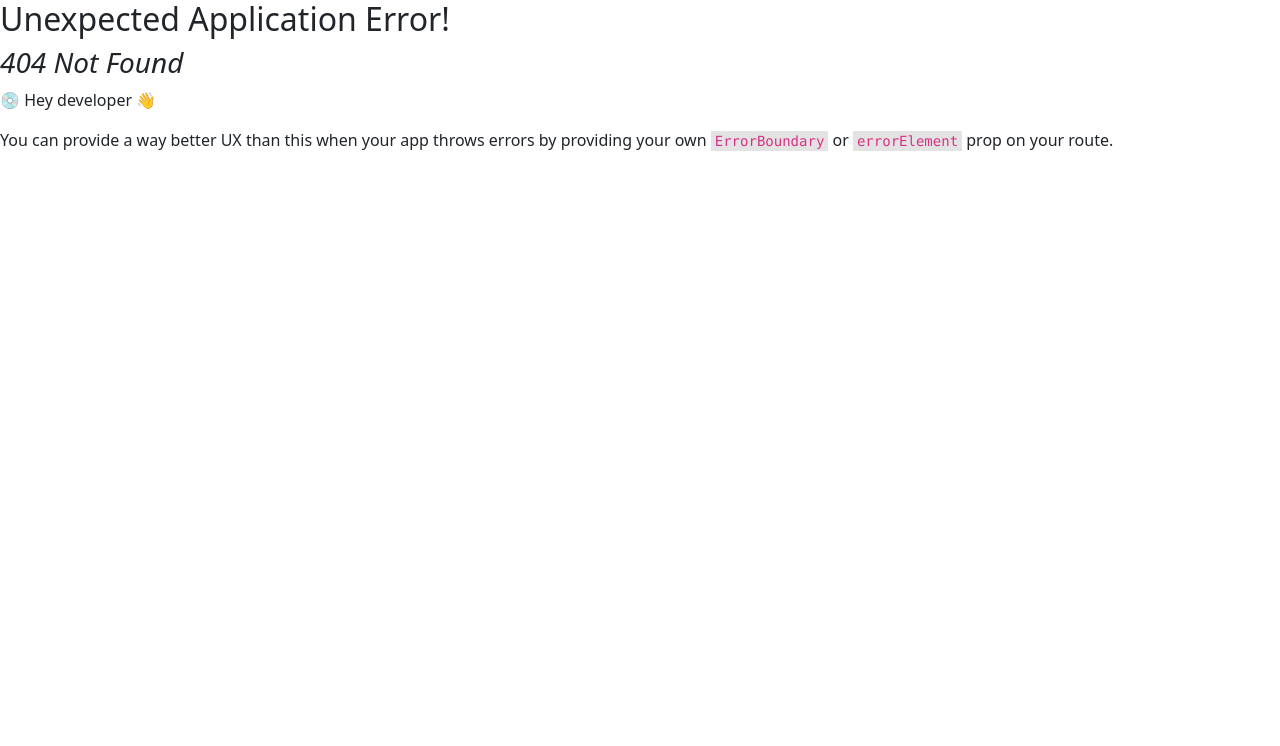
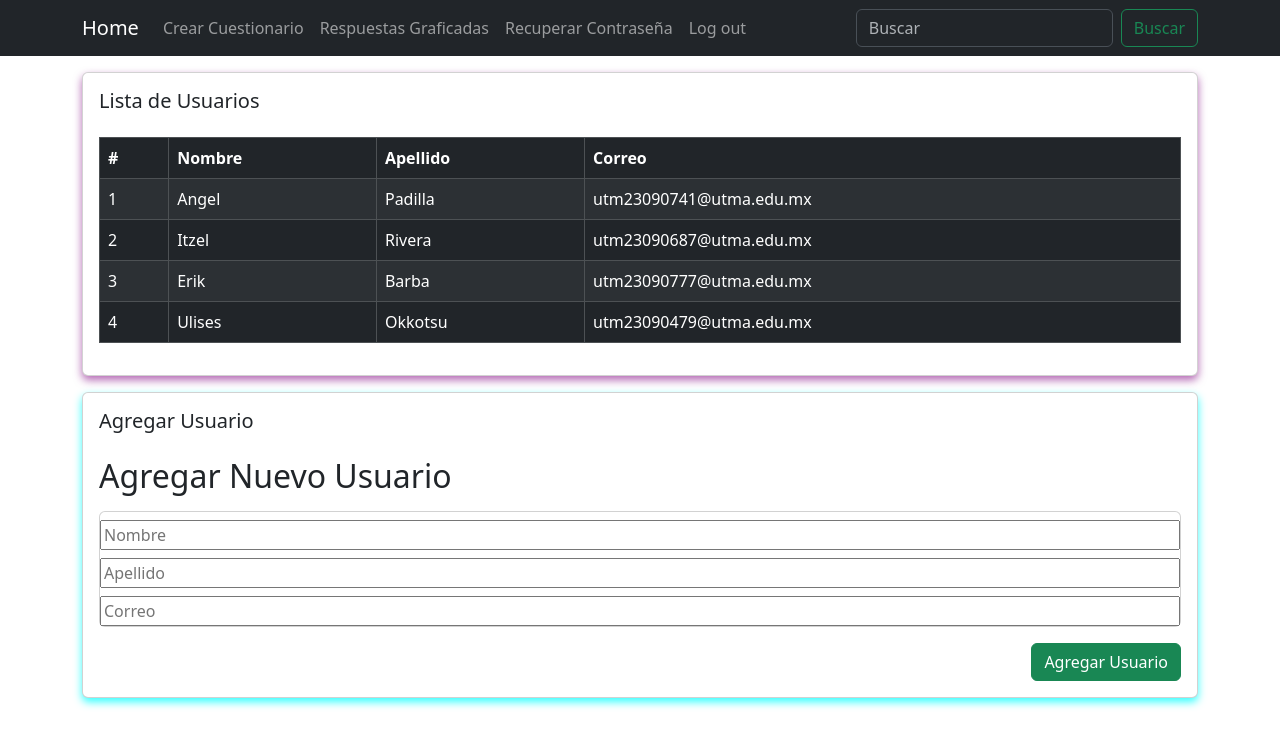
Before and after one commit to Ulises-Waler/Cuestionarios, a React (Create React App) app: page /list-users in a window 1280 px wide. Before the commit this address had no page. Shown: the top 746 px of the page. Built offline with nearby package versions, Linux system fonts and the light colour scheme; the HTML template or start-up script is replaced by a standard one.

Commit message:
Rutas protegidas base a los roles de usuarios.

```diff
--- a/package.json
+++ b/package.json
@@ -7,9 +7,11 @@
     "@testing-library/react": "^13.4.0",
     "@testing-library/user-event": "^13.5.0",
     "bootstrap": "^5.3.3",
+    "bootstrap-icons": "^1.11.3",
     "chart.js": "^4.4.6",
     "react": "^18.3.1",
     "react-bootstrap": "^2.10.5",
+    "react-bootstrap-icons": "^1.11.4",
     "react-chartjs-2": "^5.2.0",
     "react-dom": "^18.3.1",
     "react-router-dom": "^6.26.2",
--- a/src/ComponentUse.js
+++ b/src/ComponentUse.js
@@ -1,5 +1,7 @@
 import React from 'react';
 import QuestionnaireChart from './QuestionnaireChart';
+import { Card, Container } from 'react-bootstrap';
+import Header from './Header';
 
 const UseComponent = () => {
     const questionnaire = {
@@ -18,10 +20,16 @@ const UseComponent = () => {
     ];
 
     return (
-        <div>
-            <h1>Resultados de la Encuesta</h1>
-            <QuestionnaireChart questionnaire={questionnaire} responses={responses} />
-        </div>
+        <>
+            <Container>
+                <Card className='mt-3 mb-3' style={{ boxShadow: '0 4px 8px rgba(128,0,128,0.6)' }}>
+                    <Card.Body>
+                        <Card.Title>Resultados de la Encuesta</Card.Title>
+                        <QuestionnaireChart questionnaire={questionnaire} responses={responses} />
+                    </Card.Body>
+                </Card>
+            </Container>
+        </>
     );
 };
 
--- a/src/Createquestionnaire.js
+++ b/src/Createquestionnaire.js
@@ -64,7 +64,7 @@ const CreateQuestionnaire = () => {
     return (
         <>
       <Container>
-                <Card   className="mt-3 boxadown"
+                <Card  style={{boxShadow:'0 4px 8px rgba(128,0,128,0.6)'}} className="mt-3"
                 >
                     <Card.Body>
                         <Card.Title>{title || "Crear Cuestionario"}</Card.Title>
--- /dev/null
+++ b/src/Dashboard.js
@@ -0,0 +1,45 @@
+import React, { useEffect, useState } from 'react'
+import { Card, Container, Row, Col } from 'react-bootstrap'
+import { FileEarmarkTextFill, PeopleFill } from 'react-bootstrap-icons';
+
+export const Dashboard = () => {
+
+    const [user, setUser] = useState({})
+
+    useEffect(() => {
+        getUser()
+    }, []);
+
+    const getUser = () => {
+        const user = JSON.parse(localStorage.user);
+        setUser(user);
+    }
+
+
+    return (
+        <Container>
+            <Card className='mt-3'>
+                <Card.Body>
+                <Card.Title>Bienvenido de Nuevo {user.name} </Card.Title>
+                <Row>
+                    <Col>
+                        <Card className='p-3'>
+                            <Card.Title>Numero de Usuarios Registrados:</Card.Title>
+                            <Card.Body>
+                            <PeopleFill/>83
+                            </Card.Body>
+                        </Card>
+                    </Col>
+                    <Col>
+                    <Card className='p-3'>
+                            <Card.Title>Numero de Cuestionarios Creados:</Card.Title>
+                            <Card.Body>
+                            <FileEarmarkTextFill/>   223
+                            </Card.Body>
+                        </Card>
+                    </Col>
+                </Row>
+                </Card.Body>
+            </Card>
+        </Container>)
+}
--- a/src/Header.js
+++ b/src/Header.js
@@ -2,11 +2,38 @@ import React from "react";
 import { Button, Container, Nav, Form, Navbar } from "react-bootstrap";
 
 export const Header=()=>{
+    const user = JSON.parse(localStorage.user);
+    console.log(user)
     return (
         <>
              <Navbar bg="dark" data-bs-theme="dark">
+                {
+                    user.rol == "Administrator" && (
                 <Container>
                     <Navbar.Brand href="/home">Home</Navbar.Brand>
+                        <Nav className="me-auto">
+                            <Nav.Link href="/list-users">Lista de Usuarios</Nav.Link>
+                            <Nav.Link href="/grafica">Respuestas Graficadas</Nav.Link>
+                            <Nav.Link href="/recover-password">Recuperar Contraseña</Nav.Link>
+                            <Nav.Link href="/">Log out</Nav.Link>
+                        </Nav>
+                        <Form className="d-flex">
+                            <Form.Control
+                            type="search"
+                            placeholder="Buscar"
+                            className="me-2"
+                            aria-label="Search"
+                            />
+                        <Button variant="outline-success">Buscar</Button>
+                        </Form>
+                </Container>
+
+                    )
+                }
+                {
+                    user.rol == "Client" && (
+                        <Container>
+                        <Navbar.Brand href="/list-q">Home</Navbar.Brand>
                         <Nav className="me-auto">
                             <Nav.Link href="/create-questionnaire">Crear Cuestionario</Nav.Link>
                             <Nav.Link href="/grafica">Respuestas Graficadas</Nav.Link>
@@ -22,7 +49,10 @@ export const Header=()=>{
                             />
                         <Button variant="outline-success">Buscar</Button>
                         </Form>
-                </Container>
+                        </Container>
+
+                    )
+                }
             </Navbar>
         </>
     );
--- a/src/Home.js
+++ b/src/ListUsers.js
@@ -33,7 +33,6 @@ export const Home = () => {
 
     return (
         <>
-            <Header></Header>
 
             <Container>
                 <Card style={{boxShadow:'0 4px 8px rgba(128,0,128,0.6)'}} className="mt-3">
--- a/src/RecoverPassword.js
+++ b/src/RecoverPassword.js
@@ -17,7 +17,6 @@ import Header from "./Header";
 
     return(
         <>
-        <Header></Header>
         <Container className="mt-4">
             <Card style={{boxShadow:'0 4px 8px rgba(128,0,128,0.6)'}}>
                 <Card.Body>
--- a/src/index.js
+++ b/src/index.js
@@ -5,16 +5,17 @@ import {
   RouterProvider,
 } from "react-router-dom";
 import './index.css';
-import App from './App';
+import Header from './Header.js';
 import reportWebVitals from './reportWebVitals';
 import 'bootstrap/dist/css/bootstrap.min.css';
 import Login from './Login';
 import RecoverPassword from './RecoverPassword';
-import Home from './Home';
+import Home from './ListUsers.js';
 import { Registro } from './Registro';
 import CreateQuestionnaire from './CreateQuestionnaire.js';
 import UseComponent from './ComponentUse.js';
 import { AnswerQuestionnaire } from './Components/AnswerQuestionnaire.js';
+import { Dashboard } from './Dashboard.js';
 
 
 const router = createBrowserRouter([
@@ -29,7 +30,7 @@ const router = createBrowserRouter([
   },
   {
     path: "/home",
-    element: <Home/>
+    element: <Dashboard/>
   },
   {
     path: "/register",
@@ -47,11 +48,29 @@ const router = createBrowserRouter([
     path: "/questionnaire",
     element: <AnswerQuestionnaire/>
   },
+  {
+    path: "/list-users",
+    element: <Home/>
+  },
 ]);
+
+const user ={
+  name:"Ulises",
+  logined:true,
+  rol:"Client"
+};
+localStorage.user = JSON.stringify(user);
+
 const root = ReactDOM.createRoot(document.getElementById('root'));
 root.render(
-  <React.StrictMode>
-    <RouterProvider router={router}/>
+  <React.StrictMode> <>
+  {
+    user?.logined == true && (
+        <Header/>
+    )
+  }
+  <RouterProvider router={router} />
+  </>
   </React.StrictMode>
 );
 
```
Also changed, not shown: 1 other file (tests, documents, lock files or other folders).
